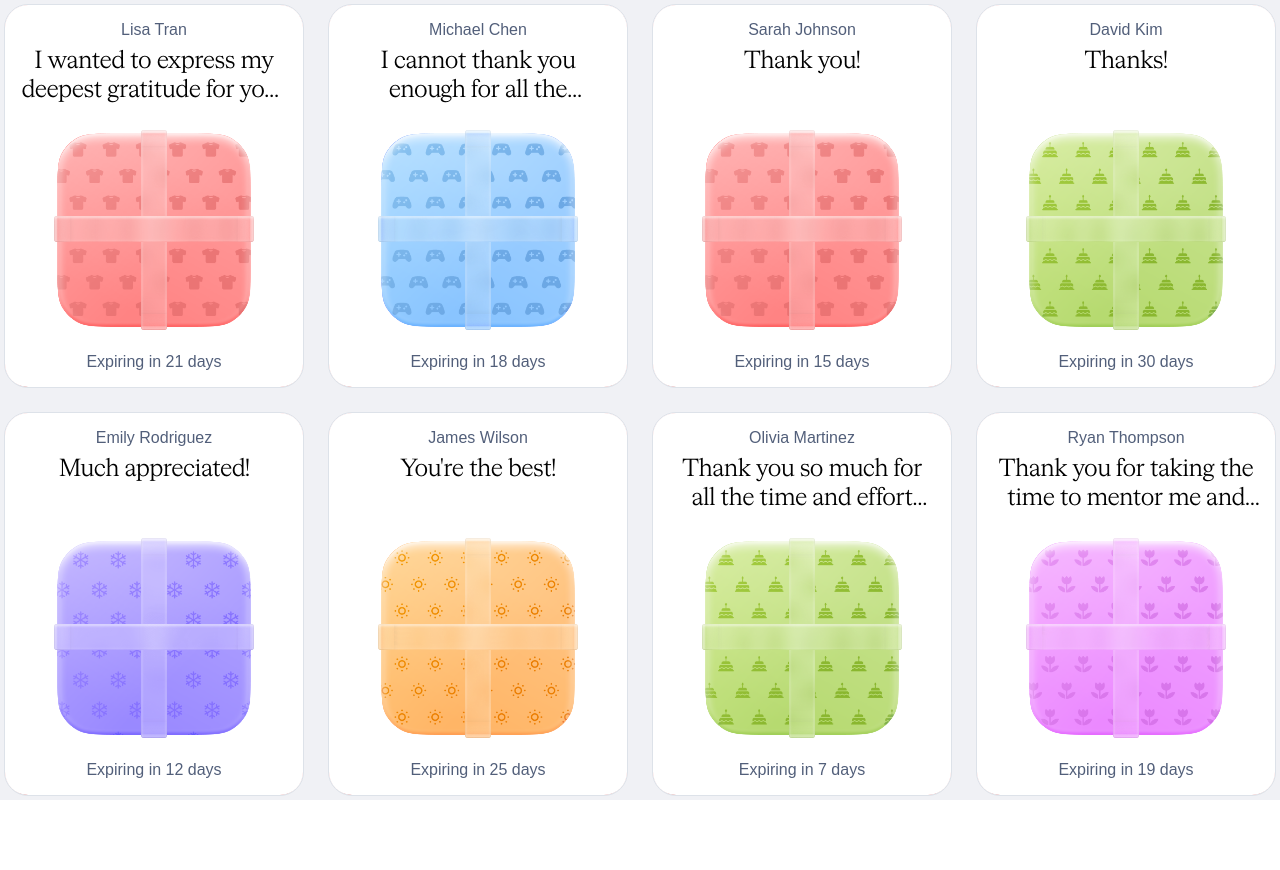
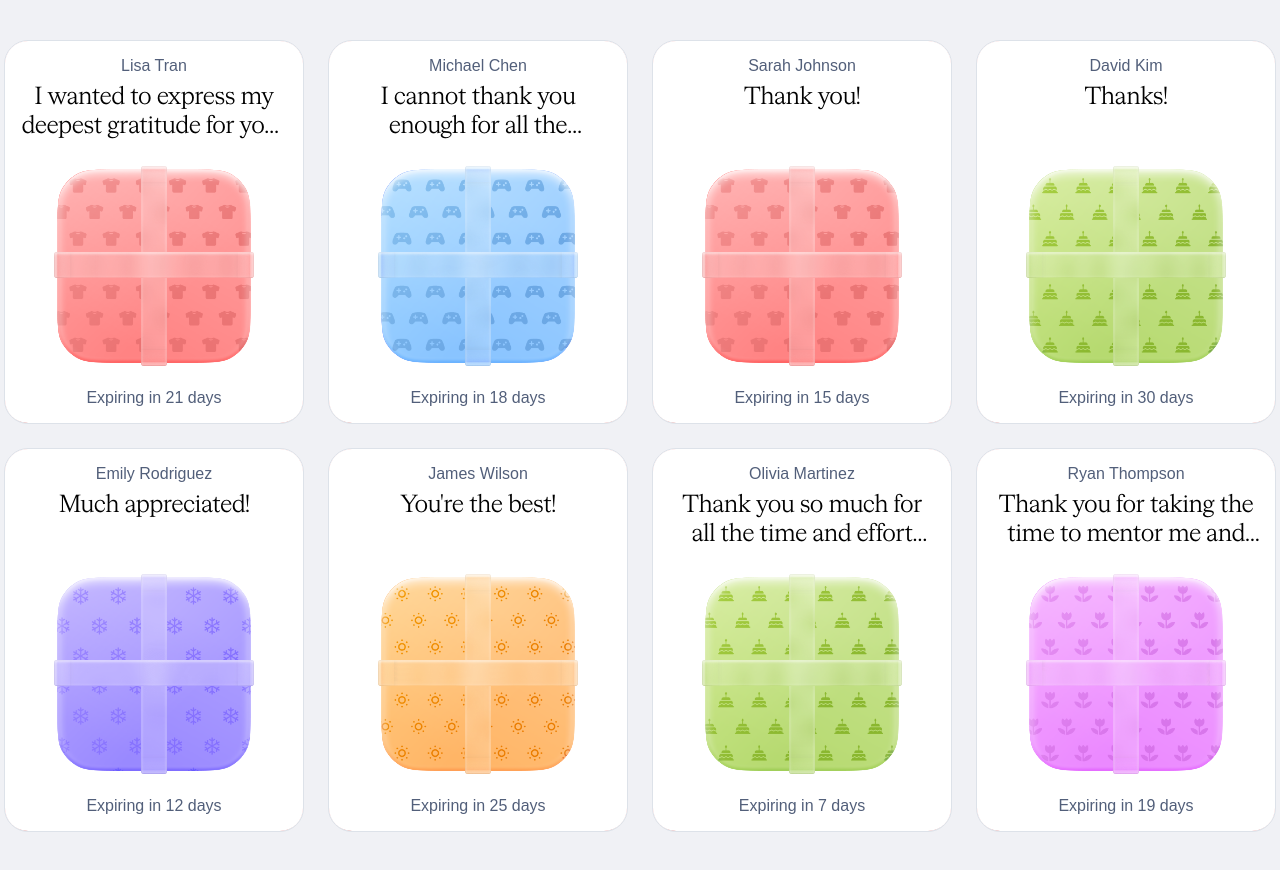
Before and after one commit to yellow-type-foundry/Gift-Card-Animation, a Next.js app: page / in a window 1280 px wide. Before the commit the page ends 800 px from the top, so only its background shows below. Built offline with nearby package versions, Linux system fonts and the light colour scheme; a web font is replaced by a local one.

Commit message:
Add mobile responsive layout: 20px padding, vertical stack, center alignment, 40px vertical padding

```diff
--- a/app/globals.css
+++ b/app/globals.css
@@ -107,18 +107,22 @@
 
   /* Gift Card Grid */
   .gift-card-grid {
-    grid-template-columns: auto;
+    grid-template-columns: 1fr;
+    justify-items: center;
   }
 
   @media (min-width: 768px) {
     .gift-card-grid {
       grid-template-columns: repeat(2, auto);
+      justify-items: center;
     }
   }
 
   @media (min-width: 1024px) {
     .gift-card-grid {
       grid-template-columns: repeat(4, auto);
+      justify-items: center;
     }
   }
+
 }
--- a/app/page.jsx
+++ b/app/page.jsx
@@ -100,10 +100,8 @@ export default function Home() {
   return (
     <div className="min-h-screen bg-[#f0f1f5] flex items-center">
       <div
-        className="w-full grid justify-center gift-card-grid"
+        className="w-full grid justify-center gift-card-grid px-5 md:px-[240px] py-10"
         style={{
-          paddingLeft: '240px',
-          paddingRight: '240px',
           gap: '24px'
         }}
       >
--- a/components/GiftCard.jsx
+++ b/components/GiftCard.jsx
@@ -196,7 +196,7 @@ const GiftCard = ({
       onClick={handleCardClick}
       onMouseEnter={handleHoverEnter}
       onMouseLeave={handleHoverLeave}
-      className="border-solid relative overflow-hidden cursor-pointer"
+      className="border-solid relative overflow-hidden cursor-pointer gift-card-mobile-blur"
       style={cardContainerStyle}
       data-name="Default"
     >
```
